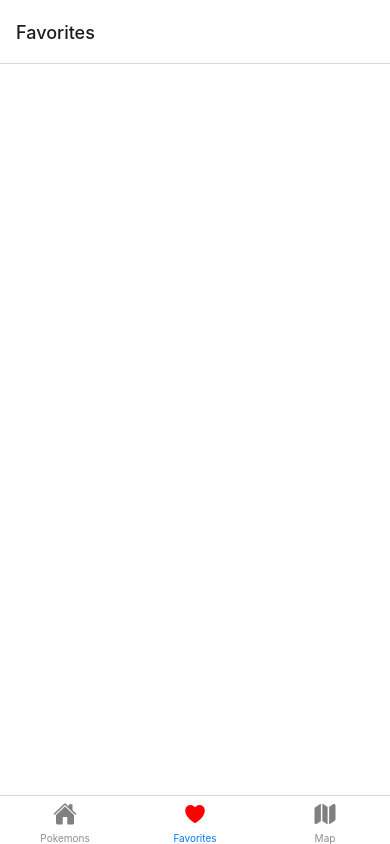
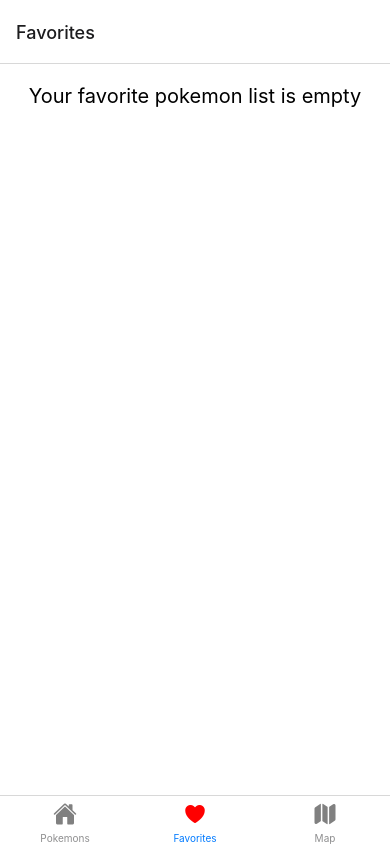
Before and after one commit to Lyczeq/pokies, a React Native app: screen /Favorites in a window 390 px wide. Built offline with nearby package versions, Linux system fonts and the light colour scheme; no server answers.

Commit message:
add message of empty favorite list

```diff
--- a/screens/FavoritePokemons.tsx
+++ b/screens/FavoritePokemons.tsx
@@ -1,14 +1,13 @@
 import { useActor } from '@xstate/react';
 import { useCallback, useContext } from 'react';
-import { FlatList, StyleSheet, View } from 'react-native';
+import { FlatList, StyleSheet, Text, View } from 'react-native';
 import { PokemonListElement } from '../components/PokemonListElement';
 import { PokemonsContext } from '../contexts/PokemonsContext';
 import { Pokemon } from '../types/Pokemon';
-// import { useFavoritePokemons } from '../hooks/useFavoritePokemons';
 
 export function FavoritePokemons() {
   const pokemonsService = useContext(PokemonsContext);
-  const [state, send] = useActor(pokemonsService.pokemonService);
+  const [state] = useActor(pokemonsService.pokemonService);
 
   const renderItem = useCallback(
     ({ item }: { item: Pokemon }) => <PokemonListElement pokemon={item} key={item.name} />,
@@ -17,11 +16,15 @@
 
   return (
     <View style={styles.container}>
-      <FlatList
-        data={state.context.favoritePokemons}
-        keyExtractor={({ name }) => name}
-        renderItem={renderItem}
-      />
+      {state.context.favoritePokemons.length === 0 ? (
+        <Text style={styles.emptyListMessage}>Your favorite pokemon list is empty</Text>
+      ) : (
+        <FlatList
+          data={state.context.favoritePokemons}
+          keyExtractor={({ name }) => name}
+          renderItem={renderItem}
+        />
+      )}
     </View>
   );
 }
@@ -31,4 +34,9 @@
     flex: 1,
     backgroundColor: '#fff',
   },
+  emptyListMessage: {
+    textAlign: 'center',
+    marginTop: 20,
+    fontSize: 20,
+  },
 });
```
